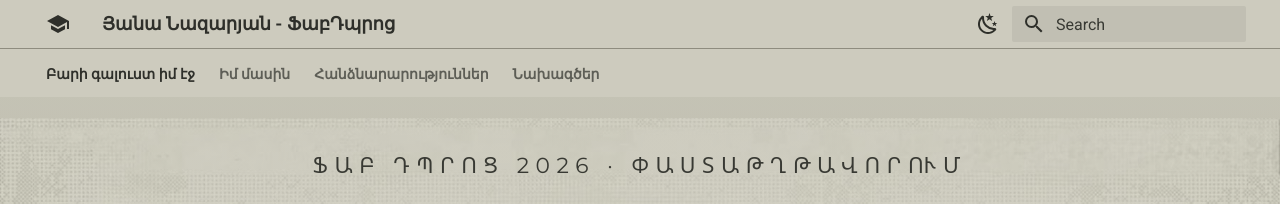
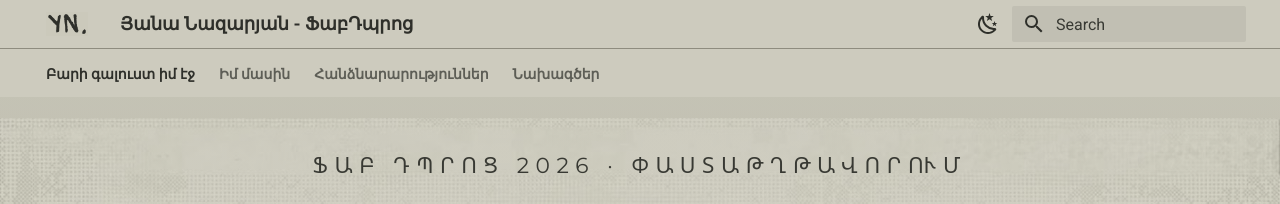
Before and after one commit to yananazaryan26-crypto/fab-academy-site, an MkDocs documentation site: the page built from docs/index.md, in a window 1280 px wide. Shown: the top 204 px of the page. Built offline with MkDocs 1.6.1 and Material for MkDocs 9.7.7, drawn with Linux system fonts in a browser that asks for light colours.

Commit message:
Update mkdocs.yml

```diff
--- a/mkdocs.yml
+++ b/mkdocs.yml
@@ -25,6 +25,8 @@ extra:
 
 theme:
   name: material
+  logo: images/logo.png
+  favicon: images/logo.png
   palette:
     - scheme: default
       primary: black
```
